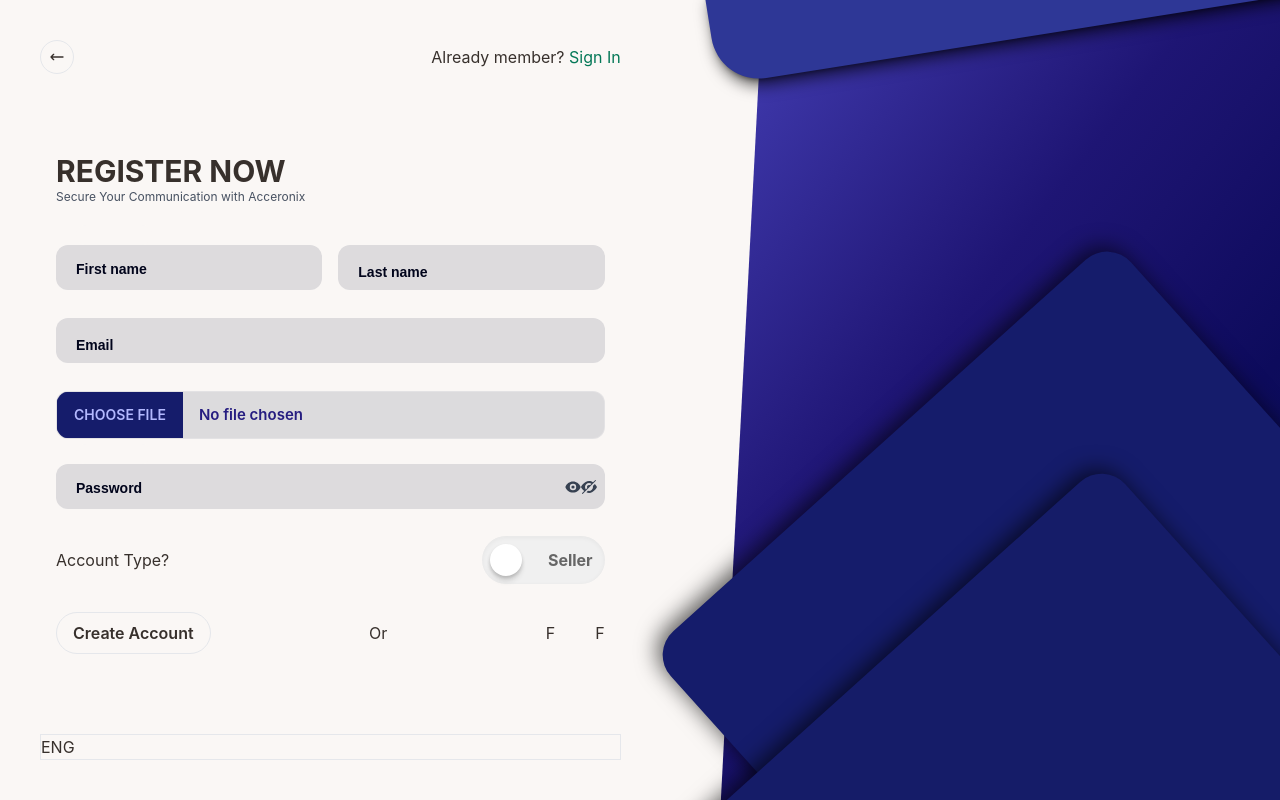
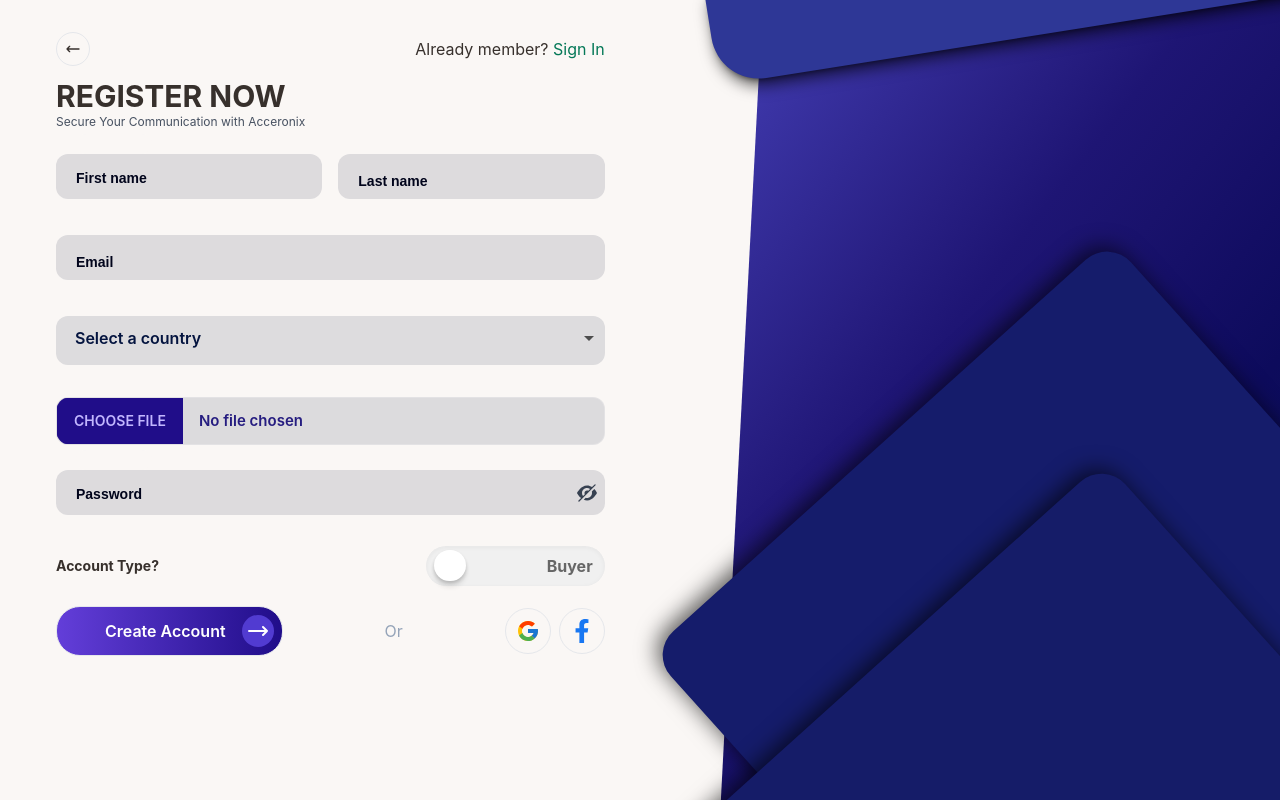
Before and after one commit to shourovr82/Acceronix, a React (Create React App) app: page /register in a window 1280 px wide. Shown: the top 800 px of the page. Built offline with nearby package versions, Linux system fonts and the light colour scheme.

Commit message:
registration page added country select features

```diff
--- a/package.json
+++ b/package.json
@@ -11,6 +11,7 @@
     "firebase": "^9.16.0",
     "react": "^18.2.0",
     "react-dom": "^18.2.0",
+    "react-flags-select": "^2.2.3",
     "react-hook-form": "^7.42.1",
     "react-icons": "^4.7.1",
     "react-router-dom": "^6.7.0",
--- a/src/Pages/Authentication/Register/Register.js
+++ b/src/Pages/Authentication/Register/Register.js
@@ -1,18 +1,25 @@
-import React from 'react';
+import React, { useState } from 'react';
 import './Register.css'
 import { HiOutlineArrowNarrowLeft } from 'react-icons/hi';
 import RegisterSide from './RegisterSide';
 import RegisterMain from './RegisterMain';
+import ReactFlagsSelect from 'react-flags-select';
 
 
 const Register = () => {
+
   return (
     <div className='h-screen   '>
 
       <div className='flex  justify-between h-full'>
-        <div className='w-full flex justify-between flex-col   p-10 '>
+        {/* Registration Form */}
+        <div className='w-full flex justify-between flex-col   px-10 py-8 '>
+
+
+          {/*  Register Main */}
+          <div className='w-full px-4 rounded-l '>
+
             <div className='flex justify-between   items-center w-full '>
-
               <div>
                 <button className=' border p-2 rounded-full'>
                   <HiOutlineArrowNarrowLeft />
@@ -23,17 +30,14 @@ const Register = () => {
               </div>
             </div>
 
-          {/*  Register Main */}
-          <div className=' w-full '>
+
             <RegisterMain />
           </div>
-          <div className='flex border'>
-            <div>
-              <h1>ENG</h1>
-            </div>
+
+
+          <div className='flex '>
 
           </div>
-
         </div>
 
 
--- a/src/Pages/Authentication/Register/RegisterMain.js
+++ b/src/Pages/Authentication/Register/RegisterMain.js
@@ -1,82 +1,140 @@
-import React from 'react';
-import { HiEye } from 'react-icons/hi';
+import React, { useState } from 'react';
+import { HiEye, HiOutlineArrowNarrowRight } from 'react-icons/hi';
 import { GoEyeClosed } from 'react-icons/go';
+import { FaFacebookF } from 'react-icons/fa';
+import { FcGoogle } from 'react-icons/fc';
 import './RegistrationMain.css'
+import RegistrationText from './RegistrationText';
+import { useForm } from 'react-hook-form';
+import ReactFlagsSelect from 'react-flags-select';
 
 
 const RegisterMain = () => {
+  const [showPassword, setShowPassword] = useState(false)
+  const { register, handleSubmit, reset, formState: { errors } } = useForm();
+  const [selected, setSelected] = useState("");
+  const onSelect = (code) => setSelected(code);
+  const searchable = Boolean("Searchable", false);
+
+
+  const handleRegister = (data) => {
+    console.log(data);
+  }
+
+
+  return (
+
+    <div >
+      <RegistrationText />
+      <form
+        onSubmit={handleSubmit(handleRegister)}
+        className='flex  flex-col gap-5'>
+
+        {/* Name */}
+
+        <div className='flex items-center gap-4'>
+
+          {/* First Name */}
+          <div className="input-container my-2 mt-6">
+            <input id="firstname" className="forminput  focus:ring-2 ring-[#1f2aa1] ring-offset-0 " type="text" placeholder=" "  {...register("firstname", {
+              required: 'Your First name is Required ', minLength: { value: 3, message: 'Your first name must be at least 3' }
+            })} />
+            <div className="cut bg-base-100"></div>
+            <label for="firstname" className="placeholder flex items-center gap-3">First name  </label>
+            {
+              errors.firstname && <p className='text-white mt-1 text-center border bg-red-700 px-3 rounded-lg'>{errors.firstname?.message}</p>
+            }
+
+          </div>
+
+          {/* Last Name */}
+          <div className="input-container my-2 mt-6">
+            <input id="lastname" className="forminput  focus:ring-2 ring-[#1f2aa1] " type="text" placeholder=" "
+              {...register("lastname", {
+                required: 'Your Last Name is Required ', minLength: { value: 3, message: 'Your Last Name must be at least 3' }
+              })}
+            />
+            <div className="cut"></div>
+            <label for="lastname" className="placeholder">Last name</label>
+            {
+              errors.lastname && <p className='text-white mt-1 text-center border bg-red-700 px-3 rounded-lg'>{errors.lastname?.message}</p>
+            }
+          </div>
+        </div>
 
 
 
-  return (
-    <div className='w-full p-4 rounded-l '>
 
-
-      {/* Form for Registration */}
-
-      <div >
-        <div className="text-3xl font-bold uppercase">Register Now</div>
-        <div className="subtitle">
-          <p className='text-[#475161] text-xs '>Secure Your Communication with Acceronix</p>
+        {/* Email */}
+        <div className="input-container my-2">
+          <input id="email" className="forminput  focus:ring-2 ring-[#1f2aa1] " type="text" placeholder=" "  {...register("email", {
+            required: 'Your Email is Required',
+            pattern: { value: /^[^\s@]+@[^\s@]+\.[^\s@]+$/, message: 'Email must be Valid' }
+          })} />
+          <div className="cut cut-short"></div>
+          <label htmlFor="email" className="placeholder">Email</label>
+          {
+            errors.email && <p className='text-white mt-1 text-center border bg-red-700 px-3 rounded-lg'>{errors.email?.message}</p>
+          }
         </div>
-        <div className='flex  flex-col gap-7'>
-          <div className='flex items-center gap-4'>
-            <div className="input-container ic1">
-              <input id="firstname" className="forminput  focus:ring-2 ring-[#1f2aa1] ring-offset-0 " type="text" placeholder=" " />
-              <div className="cut bg-base-100"></div>
-              <label for="firstname" className="placeholder flex items-center gap-3">First name  </label>
-            </div>
-            <div className="input-container ic1">
-              <input id="lastname" className="forminput  focus:ring-2 ring-[#1f2aa1] " type="text" placeholder=" " />
-              <div className="cut"></div>
-              <label for="lastname" className="placeholder">Last name</label>
+        {/* Country */}
+        <div className="input-container  my-2">
+          <div className=" ">
+            <ReactFlagsSelect
+              className='border-none bg-[#dddcde] rounded-xl'
+              selected={selected}
+              onSelect={onSelect}
+              searchable={searchable}
+            />
           </div>
         </div>
 
-          {/* Email */}
-          <div className="input-container ">
-            <input id="email" className="forminput  focus:ring-2 ring-[#1f2aa1] " type="text" placeholder=" " />
-            <div className="cut cut-short"></div>
-            <label for="email" className="placeholder">Email</label>
-          </div>
 
-
-          {/* Photos */}
-          <div className="input-container     ">
+        {/* photo upload */}
+        <div className="input-container  my-2   ">
           <input type="file" className="file-input focus:outline-none focus:ring-2 ring-[#1f2aa1] ring-offset-0   forminputupload file-input-info rounded-xl
-               w-full" />
-
-
+               w-full"    />
         </div>
 
         {/* Password */}
-          <div className="input-container  ">
+        <div className="input-container   ">
           <div className="relative flex items-center h-full ">
-              <input id="firstname" className="forminput   focus:ring-2 ring-[#1f2aa1] ring-offset-0 " type="text" placeholder=" " />
+            <input id="password" className="forminput   focus:ring-2 ring-[#1f2aa1] ring-offset-0 " type={showPassword ? 'text' : 'password'} placeholder=" "
+              {...register("password", {
+                required: 'Your password is needed',
+                pattern: { value: /^[a-zA-Z0-9!@#$%^&*]{6,16}$/, message: 'Password is must be Stronger' }
+              })}
+
+            />
             <button
               type="button" className="absolute right-2 bg-transparent flex items-center justify-center text-gray-700">
-                <span><HiEye /></span>
+              <span
+                onClick={() => setShowPassword(!showPassword)}
+              >{showPassword ? <HiEye className='text-xl' /> : <GoEyeClosed className='text-xl' />}</span>
 
-                <span><GoEyeClosed /></span>
+
             </button>
             <div className="cut bg-base-100"></div>
             <label for="firstname" className="placeholder flex items-center gap-3">Password  </label>
           </div>
+          {
+            errors.password && <p className='text-white mt-1 text-center border bg-red-700 px-3 rounded-lg'>{errors.password?.message}</p>
+          }
         </div>
 
 
         {/* account type */}
-          <div className="input-container     flex items-center justify-between">
-            <h4>
+        <div className="input-container  mt-2   flex items-center justify-between">
+          <h4 className='text-sm font-bold'>
             Account Type?
           </h4>
           <p className="btn-switch">
             <input type="radio" id="yes" name="switch" className="btn-switch__radio btn-switch__radio_yes" />
             <input type="radio" checked id="no" name="switch" className="btn-switch__radio btn-switch__radio_no" />
             <label for="yes" className="btn-switch__label btn-switch__label_yes">
-                <span className="btn-switch__txt">Buyer</span>
+              <span className="btn-switch__txt">Seller</span>
             </label>
-              <label for="no" className="btn-switch__label btn-switch__label_no"><span className="btn-switch__txt">Seller</span></label>
+            <label for="no" className="btn-switch__label btn-switch__label_no"><span className="btn-switch__txt"> Buyer </span></label>
           </p>
         </div>
 
@@ -84,15 +142,21 @@ const RegisterMain = () => {
         {/* submit */}
         <div className="input-container flex justify-between  items-center  rounded-xl">
           <div>
-              <button className='border p-2 px-4 font-semibold  rounded-3xl '>Create Account <span></span></button>
+            <button
+              type='submit'
+              className='border bg-gradient-to-r from-[#633ed9] to-[#200d89] text-white flex justify-between items-center gap-4 p-2   font-semibold  rounded-3xl '> <span className='ml-10'>Create Account </span> <span className='bg-[#513bd1] rounded-full p-1'> <HiOutlineArrowNarrowRight className='text-2xl' /></span></button>
           </div>
           <div>
-              <p>Or</p>
+            <p className='text-slate-400'>Or</p>
           </div>
-            <div className='flex items-center justify-between gap-10'>
-              <button>F</button>
+          <div className='flex items-center justify-between gap-2'>
+            <button className='border rounded-full p-2.5'>
+              <FcGoogle className='text-2xl' />
+            </button>
 
-              <button>F</button>
+            <button className='border rounded-full p-2.5'>
+              <FaFacebookF className='text-2xl text-[#1877f2]' />
+            </button>
           </div>
 
         </div>
@@ -101,7 +165,7 @@ const RegisterMain = () => {
 
 
 
-        </div>
+      </form>
 
 
 
@@ -110,8 +174,6 @@ const RegisterMain = () => {
 
 
     </div>
-
-    </div >
   );
 };
 
--- a/src/Pages/Authentication/Register/RegistrationMain.css
+++ b/src/Pages/Authentication/Register/RegistrationMain.css
@@ -13,7 +13,7 @@
 
 .btn-switch__label {
   display: inline-block;
-  padding: .75em .5em .75em .75em;
+  padding: .50em 4rem .50em .75em;
   vertical-align: top;
   font-size: 1em;
   font-weight: 700;
@@ -58,15 +58,16 @@
 }
 
 .btn-switch__radio_yes:checked~.btn-switch__label:before {
-  background: red;
+  background: linear-gradient(#633ed9, #2a1891);
+  /* bg-gradient-to-r from-[#633ed9] to-[#200d89] */
 }
 
 .btn-switch__label_no:after {
   content: "";
   position: absolute;
   z-index: 2;
-  top: .5em;
-  bottom: .5em;
+  top: .30em;
+  bottom: .30em;
   left: .5em;
   width: 2em;
   background: #fff;
@@ -89,3 +90,21 @@
 .btn-switch__radio_yes:checked~.btn-switch__label_yes {
   color: #fff;
 }
+
+
+
+
+.ReactFlagsSelect-module_selectBtn__19wW7 {
+  cursor: pointer;
+  width: 100%;
+  display: flex;
+  justify-content: space-between;
+  align-items: center;
+  padding: 5px 10px;
+  font-family: inherit;
+  color: #04143f !important;
+  border: thin solid rgba(77, 77, 77, 0) !important;
+  border-radius: 4px;
+  background: transparent;
+  font-weight: 600 !important;
+}
--- /dev/null
+++ b/src/Pages/Authentication/Register/RegistrationText.js
@@ -0,0 +1,14 @@
+import React from 'react';
+
+const RegistrationText = () => {
+  return (
+    <div className='pt-3 '>
+      <div className="text-3xl font-bold uppercase">Register Now</div>
+      <div className="">
+        <p className='text-[#475161] text-xs '>Secure Your Communication with Acceronix</p>
+      </div>
+    </div>
+  );
+};
+
+export default RegistrationText;
--- a/tailwind.config.js
+++ b/tailwind.config.js
@@ -14,7 +14,7 @@ module.exports = {
           "accent": "#ccf3ff",
           "neutral": "#141A24",
           "base-100": "#faf7f5",
-          "info": "#151c6b",
+          "info": "#200d89",
           "success": "#1A7064",
           "warning": "#F9D266",
           "error": "#DA3A2F",
```
Also changed, not shown: 1 other file (tests, documents, lock files or other folders). Lines whose indentation alone changed are shown as unchanged.
